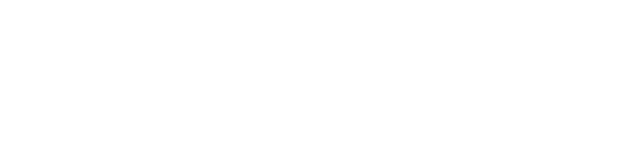
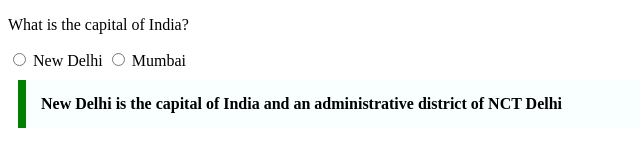
Before and after one commit to acciojob/trivia-prakriti-2908, a website: page main.html in a window 1280 px wide. Shown: the whole page, without its empty margins (0-640 px from the left). Drawn offline with Linux system fonts and the light colour scheme.

Commit message:
created a submission

```diff
--- a/main.html
+++ b/main.html
@@ -8,6 +8,10 @@
 
 <body>
 	<!-- the entire body must be written by student -->
+	<p>What is the capital of India?</p>
+	<input type="radio"> New Delhi
+	<input type="radio"> Mumbai
+	<blockquote>New Delhi is the capital of India and an administrative district of NCT Delhi</blockquote>
     <script type="text/javascript" src="./script.js">
 </script>
 
--- a/styles.css
+++ b/styles.css
@@ -1,2 +1,10 @@
 
 /* Your CSS Code here. */
+blockquote{
+	max-width: 600px;
+	margin: 10px;
+	padding: 15px;
+	border-left: 8px solid green;
+	background-color: #f8fffe;
+	font-weight: bold;
+}
```
